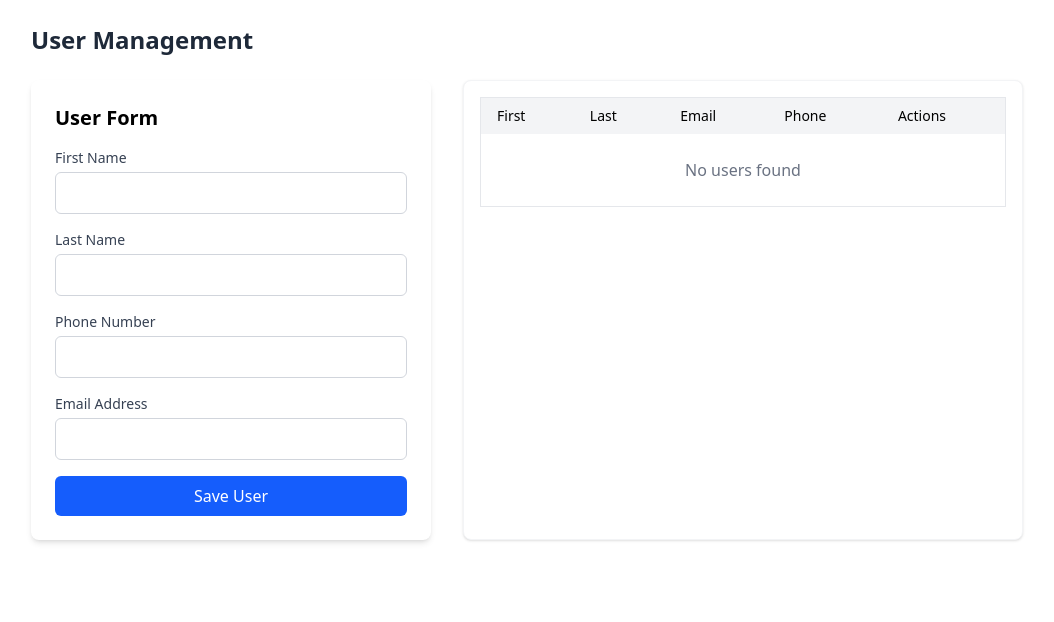
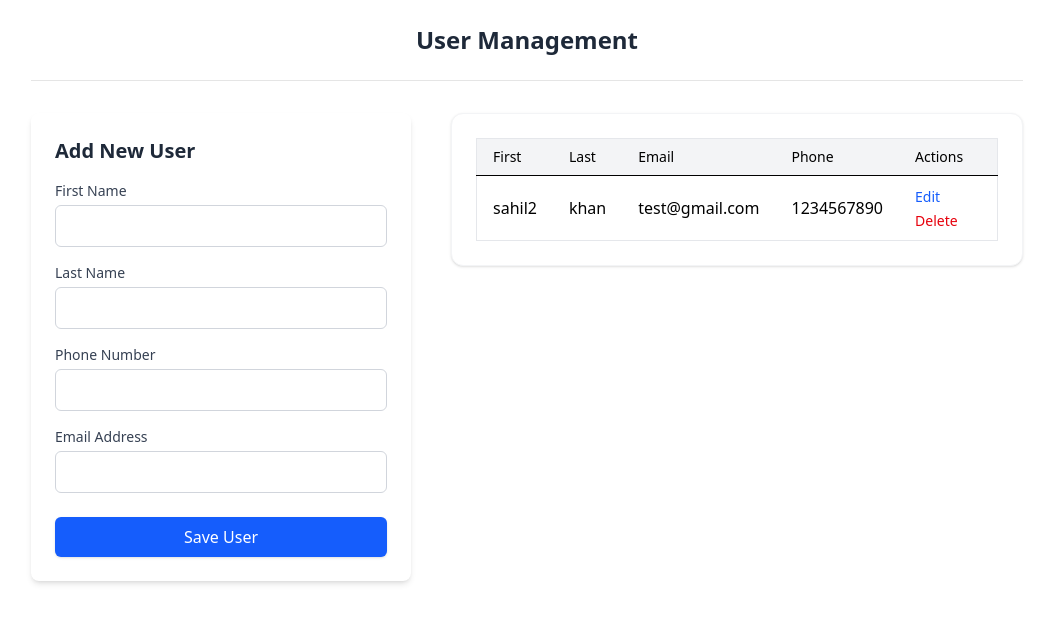
Before and after one commit to sahil-ahmd/react-schema-crud-manager, a React (Vite) app: page / in a window 1280 px wide. Shown: the top 622 px of the page, without its empty margins (113-1167 px from the left). Built offline with nearby package versions, Linux system fonts and the light colour scheme; data requests are answered from the project's data file.

Commit message:
feat: adding toast on updating user

```diff
--- a/db.json
+++ b/db.json
@@ -1,3 +1,11 @@
 {
-  "users": []
+  "users": [
+    {
+      "firstName": "sahil2",
+      "lastName": "khan",
+      "phone": "1234567890",
+      "email": "test@gmail.com",
+      "id": "1e0d"
+    }
+  ]
 }
--- /dev/null
+++ b/src/components/Toast.tsx
@@ -0,0 +1,28 @@
+import { useEffect } from "react";
+import { CheckCircle } from "lucide-react";
+
+interface Props {
+  message: string;
+  isOpen: boolean;
+  onClose: () => void;
+}
+
+export default function Toast({ message, isOpen, onClose }: Props) {
+  useEffect(() => {
+    if (isOpen) {
+      const timer = setTimeout(onClose, 3000);
+      return () => clearTimeout(timer);
+    }
+  }, [isOpen, onClose]);
+
+  if (!isOpen) return null;
+
+  return (
+    <div className="fixed bottom-5 right-5 z-50 animate-in slide-in-from-right duration-300">
+      <div className="bg-green-600 text-white px-6 py-3 rounded-lg shadow-2xl flex items-center gap-3">
+        <CheckCircle size={20} />
+        <span className="font-medium">{message}</span>
+      </div>
+    </div>
+  );
+}
--- a/src/components/UserForm.tsx
+++ b/src/components/UserForm.tsx
@@ -8,9 +8,10 @@ import { useEffect } from "react";
 interface Props {
   onSubmit: (data: User) => void;
   defaultValues?: User;
+  onCancel: (data?: any) => void;
 }
 
-export default function UserForm({ onSubmit, defaultValues }: Props) {
+export default function UserForm({ onSubmit, defaultValues, onCancel }: Props) {
   const {
     register,
     handleSubmit,
@@ -20,6 +21,8 @@ export default function UserForm({ onSubmit, defaultValues }: Props) {
     resolver: zodResolver(userSchema),
     defaultValues,
   });
+
+  const isEditing = !!defaultValues?.id;
 
   useEffect(() => {
     if (defaultValues) {
@@ -43,7 +46,10 @@ export default function UserForm({ onSubmit, defaultValues }: Props) {
       })}
       className="max-w-md bg-white p-6 rounded-lg shadow-md"
     >
-      <h2 className="text-xl font-semibold mb-4">User Form</h2>
+      {/* Dynamic Title */}
+      <h2 className="text-xl font-semibold mb-4 text-gray-800">
+        {isEditing ? "Edit User" : "Add New User"}
+      </h2>
 
       {userFormFields.map((field) => (
         <div key={field.name} className="mb-4">
@@ -75,12 +81,29 @@ export default function UserForm({ onSubmit, defaultValues }: Props) {
         </div>
       ))}
 
-      <button
-        type="submit"
-        className="w-full bg-blue-600 text-white py-2 rounded-md hover:bg-blue-700 transition"
-      >
-        Save User
-      </button>
+<div className="flex flex-col gap-2 mt-6">
+        <button
+          type="submit"
+          className={`w-full py-2 rounded-md text-white font-medium transition shadow-sm ${
+            isEditing
+              ? "bg-green-600 hover:bg-green-700"
+              : "bg-blue-600 hover:bg-blue-700"
+          }`}
+        >
+          {isEditing ? "Update User" : "Save User"}
+        </button>
+
+        {/* The Cancel Button */}
+        {isEditing && (
+          <button
+            type="button" // Important: set to "button" so it doesn't trigger form submit
+            onClick={onCancel}
+            className="w-full py-2 rounded-md bg-gray-100 text-gray-700 font-medium hover:bg-gray-200 transition"
+          >
+            Cancel Edit
+          </button>
+        )}
+      </div>
     </form>
   );
 }
--- a/src/pages/Home.tsx
+++ b/src/pages/Home.tsx
@@ -1,9 +1,10 @@
 import { useEffect, useState } from "react";
 import UserForm from "../components/UserForm";
 import UserList from "../components/UserList";
-import ConfirmDialog from "../components/ConfirmDialog"; // Import the dialog
+import ConfirmDialog from "../components/ConfirmDialog";
 import type { User } from "../types/user";
 import { getUsers, createUser, updateUser, deleteUser } from "../api/userApi";
+import Toast from "../components/Toast";
 
 export default function Home() {
   const [users, setUsers] = useState<User[]>([]);
@@ -11,28 +12,23 @@ export default function Home() {
   const [loading, setLoading] = useState(false);
   const [error, setError] = useState("");
 
-  // New state for the delete dialog
   const [isDialogOpen, setIsDialogOpen] = useState(false);
   const [userIdToDelete, setUserIdToDelete] = useState<number | null>(null);
+
+  const [showToast, setShowToast] = useState(false);
+  const [toastMessage, setToastMessage] = useState("");
 
   const fetchUsers = async () => {
     try {
       setLoading(true);
       const res = await getUsers();
-      setUsers(res.data);
-
-      // We define freshUsers here to store the latest data from the server
       const freshUsers: User[] = res.data;
       setUsers(freshUsers);
 
-      // If the list is now empty, definitely clear the form
-      if (freshUsers.length === 0) {
-        setEditingUser(undefined);
-      }
-      // Otherwise, check if the user we were editing was removed by someone else/another tab
-      else if (
-        editingUser &&
-        !freshUsers.find((u: User) => u.id === editingUser.id)
+      // Clean logic to reset form if the user being edited no longer exists
+      if (
+        freshUsers.length === 0 ||
+        (editingUser && !freshUsers.find((u) => u.id === editingUser.id))
       ) {
         setEditingUser(undefined);
       }
@@ -52,9 +48,15 @@ export default function Home() {
       setLoading(true);
       if (editingUser?.id) {
         await updateUser(editingUser.id, user);
-        setEditingUser(undefined); // Clear editing state after success
+        // Trigger Toast for Update
+        setToastMessage("User updated successfully!");
+        setShowToast(true);
+        setEditingUser(undefined);
       } else {
         await createUser(user);
+        // Trigger Toast for Create
+        setToastMessage("User created successfully!");
+        setShowToast(true);
       }
       fetchUsers();
     } catch {
@@ -64,20 +66,16 @@ export default function Home() {
     }
   };
 
-  // Triggered when clicking 'Delete' in the list
   const openDeleteModal = (id: number) => {
     setUserIdToDelete(id);
     setIsDialogOpen(true);
   };
 
-  // Triggered when clicking 'Confirm' in the Modal
   const handleConfirmDelete = async () => {
     if (userIdToDelete === null) return;
-
     try {
       setLoading(true);
       await deleteUser(userIdToDelete);
-
       if (editingUser?.id === userIdToDelete) {
         setEditingUser(undefined);
       }
@@ -86,47 +84,52 @@ export default function Home() {
       setError("Failed to delete user");
     } finally {
       setLoading(false);
-      setUserIdToDelete(null); // Clean up
+      setUserIdToDelete(null);
+      setIsDialogOpen(false);
     }
   };
 
   return (
-    <div className="max-w-5xl mx-auto px-4 py-6">
-      <h1 className="text-2xl font-bold mb-6 text-gray-800">User Management</h1>
+    <div className="max-w-5xl mx-auto px-4">
+      <div className="py-6 flex items-center justify-center border-b border-neutral-200 mb-8">
+        <h1 className="text-2xl font-bold text-gray-800">User Management</h1>
+      </div>
 
       {error && (
-        <div className="bg-red-50 border-l-4 border-red-500 p-4 mb-4">
-          <p className="text-red-700">{error}</p>
+        <div className="bg-red-50 border-l-4 border-red-500 p-4 mb-6">
+          <p className="text-red-700 font-medium">{error}</p>
         </div>
       )}
 
-      <div className="grid md:grid-cols-[400px_1fr] gap-8">
-        <div>
-          <UserForm onSubmit={handleSubmit} defaultValues={editingUser} />
-          {editingUser && (
-            <button
-              onClick={() => setEditingUser(undefined)}
-              className="mt-2 text-sm text-gray-500 hover:text-gray-700 underline"
-            >
-              Cancel Edit
-            </button>
-          )}
-        </div>
+      <div className="grid md:grid-cols-[380px_1fr] gap-10 items-start">
+        {/* Form Column - No extra buttons here, UserForm handles its own cancel button */}
+        <UserForm
+          onSubmit={handleSubmit}
+          defaultValues={editingUser}
+          onCancel={() => setEditingUser(undefined)}
+        />
 
-        <div className="bg-white rounded-lg shadow-sm border border-gray-100 p-4">
+        {/* List Column */}
+        <div className="bg-white rounded-xl shadow-sm border border-gray-100 p-6">
           {loading && users.length === 0 ? (
-            <p className="text-gray-500 animate-pulse">Loading users...</p>
+            <div className="flex flex-col gap-4">
+              {[1, 2, 3].map((i) => (
+                <div
+                  key={i}
+                  className="h-16 w-full bg-gray-100 animate-pulse rounded-lg"
+                />
+              ))}
+            </div>
           ) : (
             <UserList
               users={users}
-              onDelete={openDeleteModal} // Connect to modal trigger
+              onDelete={openDeleteModal}
               onEdit={setEditingUser}
             />
           )}
         </div>
       </div>
 
-      {/* The Confirmation Dialog */}
       <ConfirmDialog
         isOpen={isDialogOpen}
         onClose={() => setIsDialogOpen(false)}
@@ -134,6 +137,11 @@ export default function Home() {
         title="Delete User"
         message="Are you sure you want to remove this user? This action cannot be undone."
       />
+      <Toast
+        isOpen={showToast}
+        message={toastMessage}
+        onClose={() => setShowToast(false)}
+      />
     </div>
   );
 }
```
